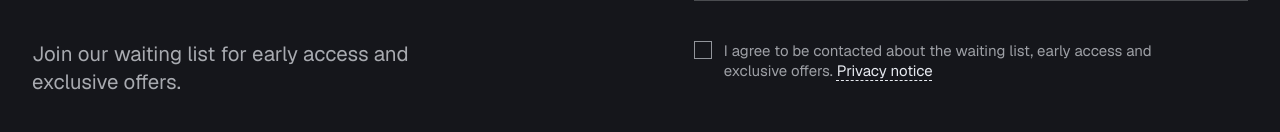
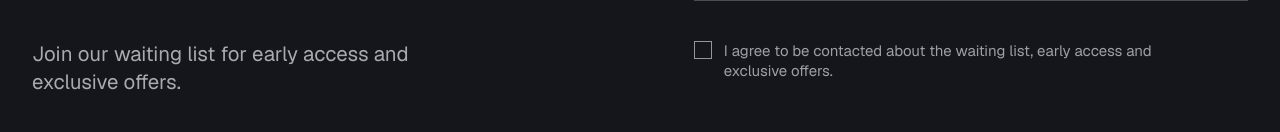
Before and after one commit to BillieTuitt/anti-audio-waitlist, a Next.js app: page / in a window 1280 px wide. Shown: the part 2379-2511 px from the top of the page. Built offline with nearby package versions, Linux system fonts and the light colour scheme; no server answers; a web font is replaced by a local one.

Commit message:
Remove the Privacy notice link from the sign-up checkbox
Co-Authored-By: Claude Sonnet 5.5 <noreply@anthropic.com>

```diff
--- a/components/Signup.tsx
+++ b/components/Signup.tsx
@@ -238,17 +238,7 @@ export function Signup() {
                 aria-invalid={Boolean(errors.consent)}
                 className="signup-check mt-[2px]"
               />
-              <span>
-                {SIGNUP.consent}{" "}
-                <a
-                  href="/privacy"
-                  target="_blank"
-                  rel="noopener noreferrer"
-                  className="whitespace-nowrap text-ink underline decoration-dashed decoration-1 underline-offset-4 transition-colors hover:decoration-accent"
-                >
-                  {SIGNUP.privacyLink}
-                </a>
-              </span>
+              <span>{SIGNUP.consent}</span>
             </label>
 
             <p
--- a/lib/copy.ts
+++ b/lib/copy.ts
@@ -45,7 +45,6 @@ export const SIGNUP = {
   emailLabel: "Email",
   emailPlaceholder: "you@email.com",
   consent: "I agree to be contacted about the waiting list, early access and exclusive offers.",
-  privacyLink: "Privacy notice",
   button: "Join the waiting list",
   buttonBusy: "Joining",
   successTitle: "You're on the list.",
```
